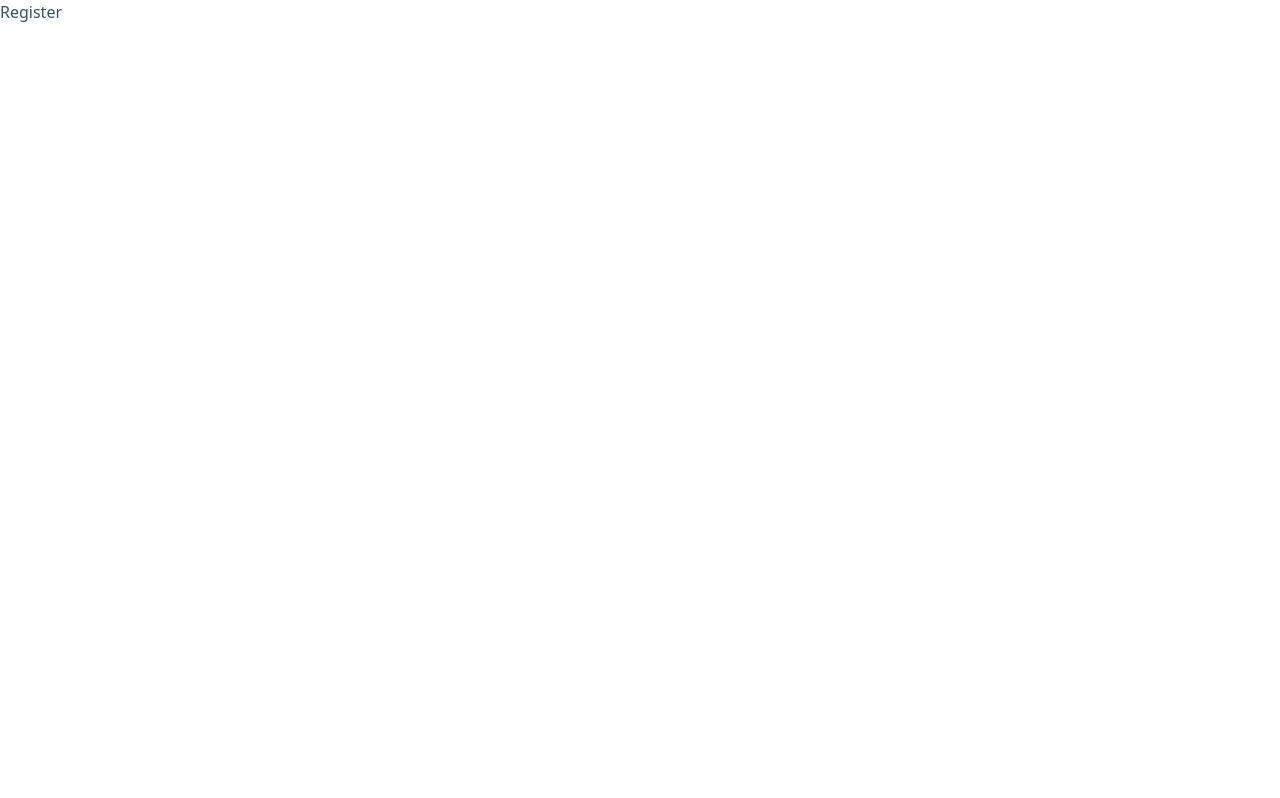
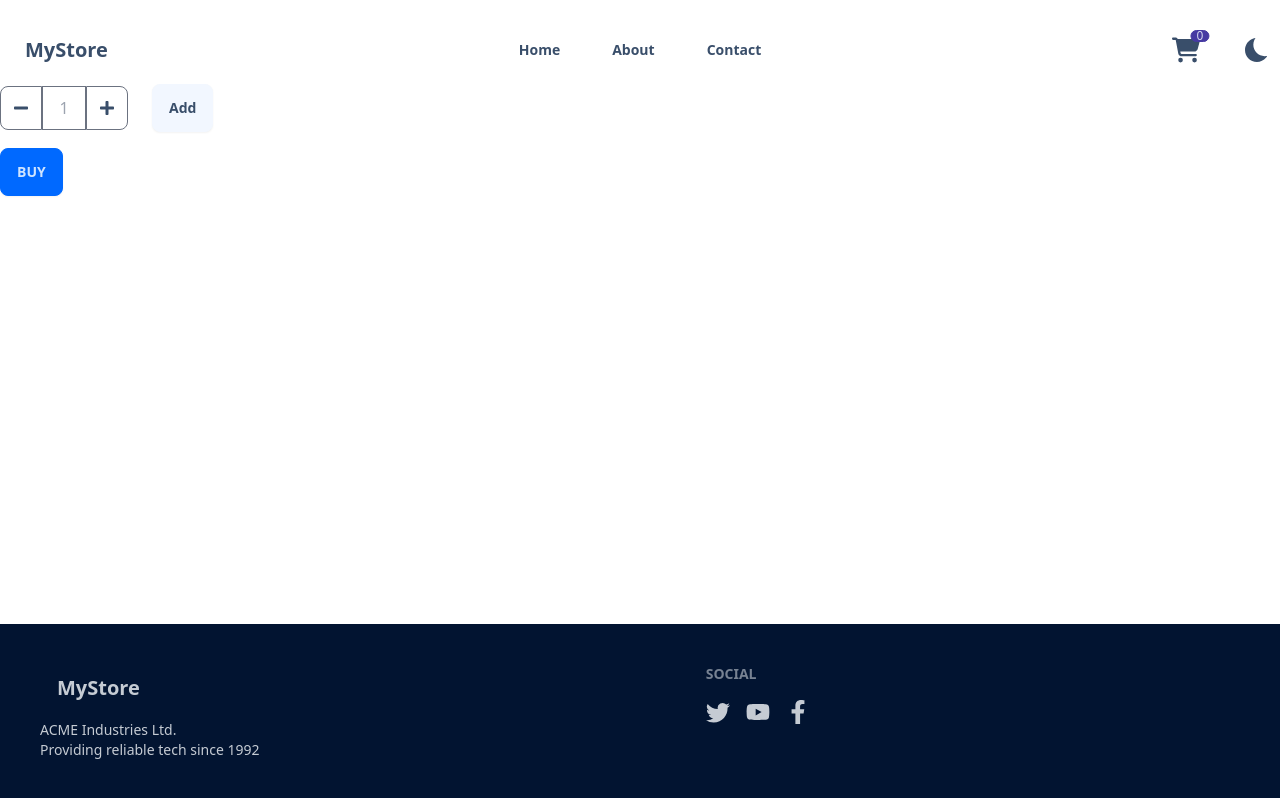
Before and after one commit to fayozMa/my-store-router-practise, a React (Vite) app: page /product/1 in a window 1280 px wide. Before the commit this address led to /register. Built offline with nearby package versions, Linux system fonts and the light colour scheme; no server answers.

Commit message:
[ADD] cart icon in navbar

```diff
--- a/src/App.jsx
+++ b/src/App.jsx
@@ -18,7 +18,7 @@ function App() {
   const routes = createBrowserRouter([
     {
       path:"/",
-      element: <ProtectedRoutes user={user}>
+      element: <ProtectedRoutes user={true}>
         <MainLayout/>
       </ProtectedRoutes>,
       children: [
@@ -42,11 +42,11 @@ function App() {
     },
     {
       path:"/login",
-      element: user ? <Navigate to="/"/> : <Login/>
+      element: true ? <Navigate to="/"/> : <Login/>
     },
     {
       path:"/register",
-      element: user ? <Navigate to="/"/> : <Register/>
+      element: true ? <Navigate to="/"/> : <Register/>
     }
   ])
   return <RouterProvider router={routes} />
--- a/src/components/Navbar.jsx
+++ b/src/components/Navbar.jsx
@@ -1,20 +1,23 @@
 import { useEffect, useState } from "react";
 import { IoIosMoon, IoIosSunny } from "react-icons/io";
-import { NavLink } from "react-router-dom";
+import { FaCartShopping } from "react-icons/fa6";
+import { NavLink, Link } from "react-router-dom";
 
 function themeFromLocalStorage() {
-  return localStorage.getItem('theme') || "winter"
+  return localStorage.getItem("theme") || "winter";
 }
+import {useGlobalContext} from '../hooks/useGlobalContext'
 function Navbar() {
-  const [theme, setTheme] = useState(themeFromLocalStorage)
-  const handleTheme  = () => {
-    const newTheme = theme == "winter" ? "dark":"winter"
-    setTheme(newTheme)
-  }
-  useEffect(()=>{
-    document.documentElement.setAttribute("data-theme",theme)
-    localStorage.setItem('theme', theme)
-  },[theme])
+  const {total} = useGlobalContext()
+  const [theme, setTheme] = useState(themeFromLocalStorage);
+  const handleTheme = () => {
+    const newTheme = theme == "winter" ? "dark" : "winter";
+    setTheme(newTheme);
+  };
+  useEffect(() => {
+    document.documentElement.setAttribute("data-theme", theme);
+    localStorage.setItem("theme", theme);
+  }, [theme]);
   return (
     <div className="navbar bg-base-100 site-container mt-4">
       <div className="navbar-start">
@@ -40,32 +43,50 @@ function Navbar() {
             className="menu menu-sm dropdown-content mt-3 z-[1] p-2 shadow bg-base-100 rounded-box w-52"
           >
             <li>
-              <NavLink className="font-semibold" to="/">Home</NavLink>
+              <NavLink className="font-semibold" to="/">
+                Home
+              </NavLink>
             </li>
             <li>
-              <NavLink className="font-semibold" to="/about">About</NavLink>
+              <NavLink className="font-semibold" to="/about">
+                About
+              </NavLink>
             </li>
             <li>
-              <NavLink className="font-semibold" to="/contact">Contact</NavLink>
+              <NavLink className="font-semibold" to="/contact">
+                Contact
+              </NavLink>
             </li>
           </ul>
         </div>
-        <NavLink to='/' className="btn btn-ghost text-xl">MyStore</NavLink>
+        <NavLink to="/" className="btn btn-ghost text-xl">
+          MyStore
+        </NavLink>
       </div>
       <div className="navbar-center hidden lg:flex">
         <ul className="menu menu-horizontal px-1 gap-5">
           <li>
-            <NavLink className="font-semibold" to="/">Home</NavLink>
+            <NavLink className="font-semibold" to="/">
+              Home
+            </NavLink>
           </li>
           <li>
-            <NavLink className="font-semibold" to="/about">About</NavLink>
+            <NavLink className="font-semibold" to="/about">
+              About
+            </NavLink>
           </li>
           <li>
-            <NavLink className="font-semibold" to="/contact">Contact</NavLink>
+            <NavLink className="font-semibold" to="/contact">
+              Contact
+            </NavLink>
           </li>
         </ul>
       </div>
-      <div className="navbar-end">
+      <div className="navbar-end flex gap-10 items-center">
+      <div className="indicator">
+        <span className="indicator-item badge badge-xs badge-secondary">{total}</span>
+        <FaCartShopping className="w-7 h-7 cursor-pointer"/>
+      </div>
         <label className="swap swap-rotate">
           <input
             type="checkbox"
@@ -76,9 +97,9 @@ function Navbar() {
             readOnly
           />
           {/* moon icon */}
-          <IoIosMoon className="swap-off fill-current w-8 h-8"/>
+          <IoIosMoon className="swap-off fill-current w-8 h-8" />
           {/* sun icon */}
-          <IoIosSunny className="swap-on fill-current w-8 h-8"/>
+          <IoIosSunny className="swap-on fill-current w-8 h-8" />
         </label>
       </div>
     </div>
--- a/src/context/GlobalContext.jsx
+++ b/src/context/GlobalContext.jsx
@@ -17,7 +17,8 @@ export const  GlobalContext = createContext()
 function GlobalContextProvider({children}) {
     const[state,dispatch] = useReducer(changeState, {
         user:null,
-        product:[]
+        product:[],
+        total:0
     })
     return (
         <GlobalContext.Provider value={{...state}}>
--- /dev/null
+++ b/src/hooks/useGlobalContext.jsx
@@ -0,0 +1,11 @@
+import { useContext } from "react"
+import {GlobalContext} from '../context/GlobalContext'
+function useGlobalContext() {
+    const context = useContext(GlobalContext)
+    if(!context){
+        throw new Error("useGlobalContext() must be in the GlobalContextProvider()")
+    }
+  return context
+}
+
+export {useGlobalContext}
--- a/src/pages/Product.jsx
+++ b/src/pages/Product.jsx
@@ -1,11 +1,50 @@
 import { useParams } from "react-router-dom";
 import { useFetch } from "../hooks/useFetch";
+import { FaPlus, FaMinus } from "react-icons/fa";
+
+
+import { useGlobalContext } from "../hooks/useGlobalContext";
 
 function Product() {
-  const {id} = useParams();
-    const {data , setData , error} = useFetch("https://dummyjson.com/products/" + id)
-    console.log(data);
-  return <div>Product</div>;
+  const { id } = useParams();
+  const { data, setData, error } = useFetch(
+    "https://dummyjson.com/products/" + id
+  );
+  return (
+    <>
+      <form className="flex gap-6">
+        <div className="relative flex items-center max-w-[8rem]">
+          <button
+            type="button"
+            id="decrement-button"
+            data-input-counter-decrement="quantity-input"
+            className="border border-gray-500 rounded-s-lg p-3 h-11"
+          >
+            <FaMinus/>
+          </button>
+          <input
+            type="text"
+            data-input-counter
+            aria-describedby="helper-text-explanation"
+            className="border border-gray-500 h-11 text-center w-full py-2.5 bg-transparent"
+            placeholder="1"
+            required
+            autoComplete="off"
+          />
+          <button
+            type="button"
+            id="increment-button"
+            data-input-counter-increment="quantity-input"
+            className="border border-gray-500 rounded-e-lg p-3 h-11"
+          >
+            <FaPlus/>
+          </button>
+        </div>
+        <button className="btn">Add</button>
+      </form>
+      <button className="btn btn-primary mt-4">BUY</button>
+    </>
+  );
 }
 
 export default Product;
```
